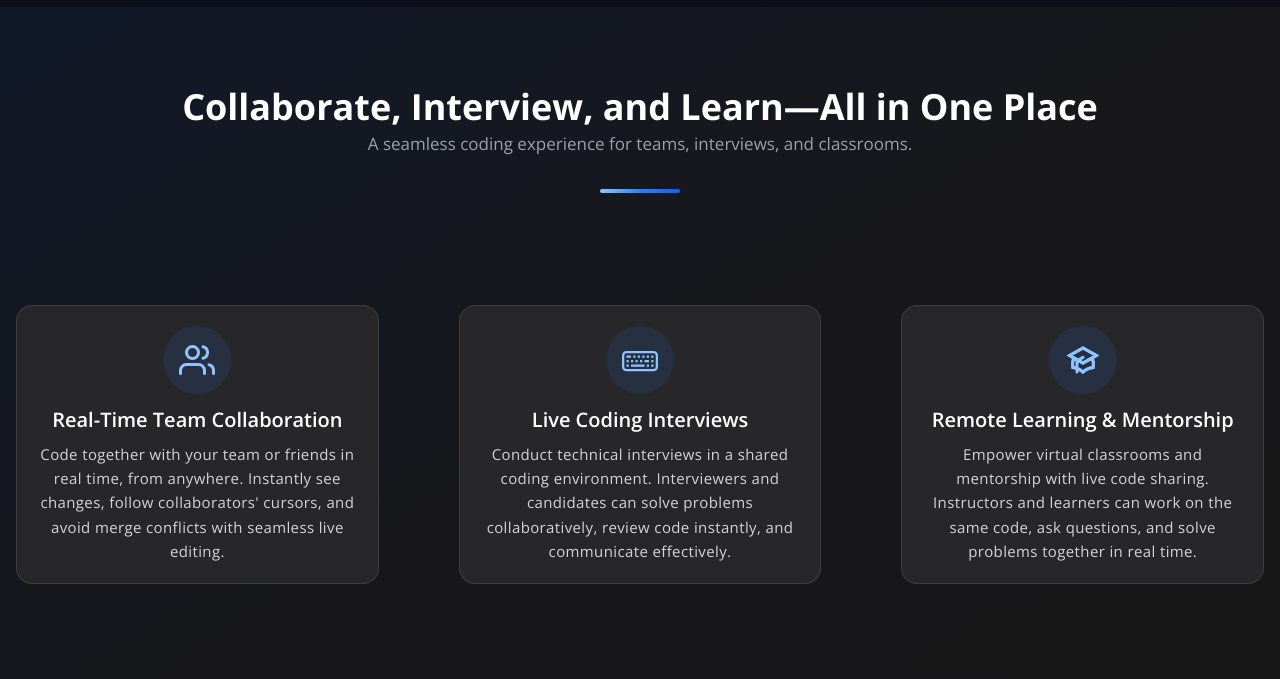
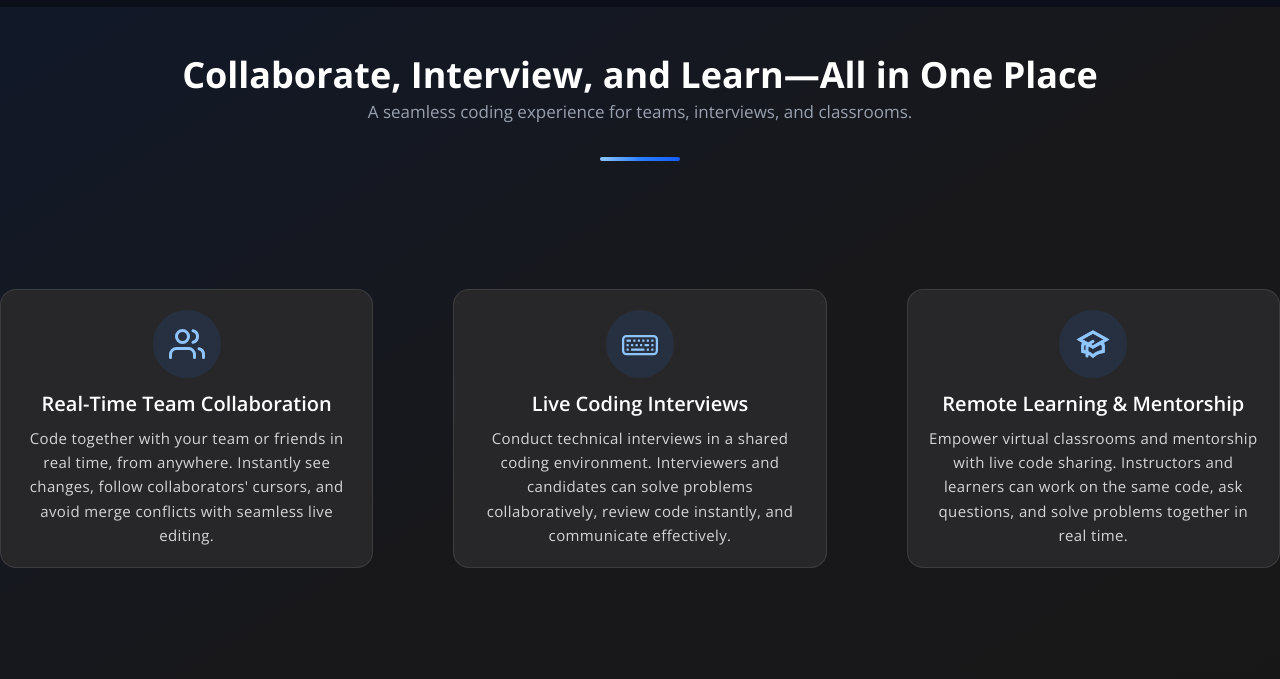
Before and after one commit to dev-ankit-mishra/collab-code-editor, a React (Vite) app in the folder client/: page / in a window 1280 px wide. Shown: the part 841-1520 px from the top of the page. Built offline with nearby package versions, Linux system fonts and the light colour scheme; no server answers.

Commit message:
added flex property for proper alignment

```diff
--- a/client/src/components/Features.tsx
+++ b/client/src/components/Features.tsx
@@ -28,18 +28,19 @@ export default function Features() {
   ];
 
   return (
-    <main className="min-h-screen bg-gradient-to-br from-gray-900 via-zinc-900 to-neutral-900 py-16 px-4 text-white">
-      <div className="max-w-7xl mx-auto text-center">
+    <main className=" min-h-screen  bg-gradient-to-br from-gray-900 via-zinc-900 to-neutral-900 py-8 text-white">
+      <div className="flex flex-col items-center justify-center gap-20 max-w-7xl mx-auto mt-4 text-center">
         <div>
-          <h2 className="text-2xl md:text-4xl mt-4 mb-1 font-bold">
+          <h2 className="text-2xl md:text-4xl mb-1 font-bold">
           Collaborate, Interview, and Learn—All in One Place
         </h2>
           <p className="text-gray-400 text-[17px] mb-8">A seamless coding experience for teams, interviews, and classrooms.</p>
+           <div className="w-20 h-1 bg-gradient-to-r from-blue-300 via-blue-500 to-blue-600  rounded-lg mx-auto  mb-12 hover:w-32 transition duration-500" />
         </div>
 
-        <div className="w-20 h-1 bg-gradient-to-r from-blue-300 via-blue-500 to-blue-600  rounded-lg mx-auto  mb-12 hover:w-32 transition duration-500" />
 
-        <div className="grid grid-cols-1 md:grid-cols-2 lg:grid-cols-3 gap-20 justify-items-center pt-16">
+
+        <div className="grid grid-cols-1 md:grid-cols-2 lg:grid-cols-3  place-items-center gap-20 ">
           {features.map(({ id, title, description, icon }) => (
             <div
               key={id}
```
